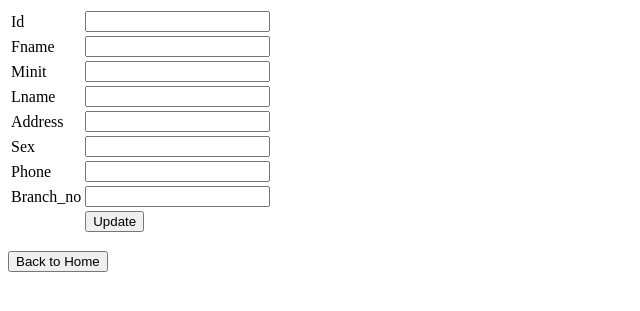
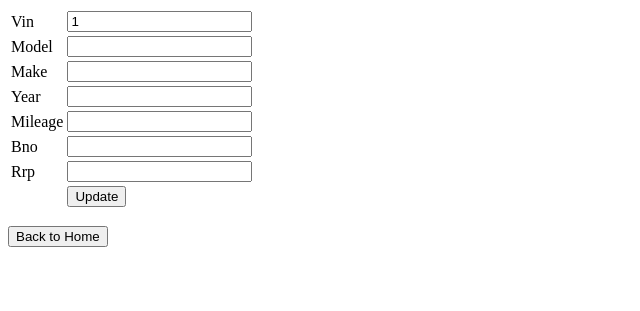
Before and after one commit to visionary-s/used-car-sale-db, a PHP site: page /edit.php?Vin=1 in a window 1280 px wide. Shown: the top 311 px of the page, without its empty margins (0-640 px from the left). Run offline with PHP 8.4, Linux system fonts and the light colour scheme; data comes from the database, SQL or seed files in the repository; data that the repository does not hold is empty.

Commit message:
Object table changed
webpages are modified to demonstrate CRUD operations on "Cars" table instead of "dealers" table.

```diff
--- a/dealers_crud/delete.php
+++ b/dealers_crud/delete.php
@@ -3,10 +3,10 @@
 include("config.php");
 
 //getting id of the data from url
-$Id = $_GET['Id'];
+$Vin = $_GET['Vin'];
 
 //deleting the row from table
-$result = mysqli_query($mysqli, "DELETE FROM dealers WHERE Id=$Id");
+$result = mysqli_query($mysqli, "DELETE FROM Cars WHERE Vin=$Vin");
 
 //redirecting to the display page (index.php in our case)
 header("Location:index.php");
--- a/dealers_crud/edit.php
+++ b/dealers_crud/edit.php
@@ -5,21 +5,20 @@ include_once("config.php");
 if(isset($_POST['update']))
 {
 
-	$Id = mysqli_real_escape_string($mysqli, $_POST['Id']);
+	$Vin = mysqli_real_escape_string($mysqli, $_POST['Vin']);
 
-	$Fname = mysqli_real_escape_string($mysqli, $_POST['Fname']);
-	$Minit = mysqli_real_escape_string($mysqli, $_POST['Minit']);
-	$Lname = mysqli_real_escape_string($mysqli, $_POST['Lname']);
-	$Address = mysqli_real_escape_string($mysqli, $_POST['Address']);
-	$Sex = mysqli_real_escape_string($mysqli, $_POST['Sex']);
-	$Phone = mysqli_real_escape_string($mysqli, $_POST['Phone']);
-	$Branch_no = mysqli_real_escape_string($mysqli, $_POST['Branch_no']);
+	$Model = mysqli_real_escape_string($mysqli, $_POST['Model']);
+	$Make = mysqli_real_escape_string($mysqli, $_POST['Make']);
+	$Year = mysqli_real_escape_string($mysqli, $_POST['Year']);
+	$Mileage = mysqli_real_escape_string($mysqli, $_POST['Mileage']);
+	$Bno = mysqli_real_escape_string($mysqli, $_POST['Bno']);
+	$Rrp = mysqli_real_escape_string($mysqli, $_POST['Rrp']);
 
 
 		mysqli_query($mysqli,"DELETE FROM branch WHERE Branch_no='$Branch_no");
 		//updating the table
 		mysqli_query($mysqli,"INSERT INTO branch(Bno) VALUES ('$Branch_no')");
-		$result = mysqli_query($mysqli, "UPDATE dealers SET Fname='$Fname',Minit='$Minit',Lname='$Lname',Address='$Address',Sex='$Sex',Phone='$Phone',Branch_no='$Branch_no' WHERE Id=$Id");
+		$result = mysqli_query($mysqli, "UPDATE Cars SET Vin='$Vin',Model='$Model',Make='$Make',Year='$Year',Mileage='$Mileage',Bno='$Bno',Rrp='$Rrp' WHERE Vin=$Vin");
 
 		//redirectig to the display page. In our case, it is index.php
 		header("Location: index.php");
@@ -28,23 +27,22 @@ if(isset($_POST['update']))
 ?>
 <?php
 //getting id from url
-$Id = $_GET['Id'];
+$Vin = $_GET['Vin'];
 
 //selecting data associated with this particular id
-$result = mysqli_query($mysqli, "SELECT * FROM dealers WHERE Id=$Id");
+$result = mysqli_query($mysqli, "SELECT * FROM Cars WHERE Vin=$Vin");
 
 
 while($res = mysqli_fetch_array($result))
 
 {
-	$Id=$res['Id'];
-	$Fname = $res['Fname'];
-	$Minit = $res['Minit'];
-	$Lname = $res['Lname'];
-	$Address = $res['Address'];
-	$Sex = $res['Sex'];
-	$Phone = $res['Phone'];
-	$Branch_no = $res['Branch_no'];
+	$Vin=$res['Vin'];
+	$Model = $res['Model'];
+	$Make = $res['Make'];
+	$Year = $res['Year'];
+	$Mileage = $res['Mileage'];
+	$Bno = $res['Bno'];
+	$Rrp = $res['Rrp'];
 }
 
 ?>
@@ -58,39 +56,36 @@ while($res = mysqli_fetch_array($result))
 	<form name="form1" method="POST" action="edit.php">
 		<table border="0">
 			<tr>
-				<td>Id</td>
-				<td><input type="text" name="Id" value="<?php echo $Id;?>" required></td>
+				<td>Vin</td>
+				<td><input type="text" name="Vin" value="<?php echo $Vin;?>" required></td>
 			</tr>
 			<tr>
-				<td>Fname</td>
-				<td><input type="text" name="Fname" value="<?php echo $Fname;?>" required></td>
+				<td>Model</td>
+				<td><input type="text" name="Model" value="<?php echo $Model;?>" required></td>
 			</tr>
 			<tr>
-				<td>Minit</td>
-				<td><input type="text" name="Minit" value="<?php echo $Minit;?>" ></td>
+				<td>Make</td>
+				<td><input type="text" name="Make" value="<?php echo $Make;?>" required></td>
 			</tr>
 			<tr>
-				<td>Lname</td>
-				<td><input type="text" name="Lname" value="<?php echo $Lname;?>" required></td>
+				<td>Year</td>
+				<td><input type="text" name="Year" value="<?php echo $Year;?>" required></td>
 			</tr>
 			<tr>
-				<td>Address</td>
-				<td><input type="text" name="Address" value="<?php echo $Address;?>" required></td>
+				<td>Mileage</td>
+				<td><input type="text" name="Mileage" value="<?php echo $Mileage;?>" required></td>
 			</tr>
 			<tr>
-				<td>Sex</td>
-				<td><input type="text" name="Sex" value="<?php echo $Sex;?>" required></td>
+				<td>Bno</td>
+				<td><input type="text" name="Bno" value="<?php echo $Bno;?>" required></td>
 			</tr>
 			<tr>
-				<td>Phone</td>
-				<td><input type="text" name="Phone" value="<?php echo $Phone;?>" required></td>
+				<td>Rrp</td>
+				<td><input type="text" name="Rrp" value="<?php echo $Rrp;?>" required></td>
 			</tr>
+
 			<tr>
-				<td>Branch_no</td>
-				<td><input type="text" name="Branch_no" value="<?php echo $Branch_no;?>" required></td>
-			</tr>
-			<tr>
-				<td><input type="hidden" name="Id" value=<?php echo $_GET['Id'];?>></td>
+				<td><input type="hidden" name="Vin" value=<?php echo $_GET['Vin'];?>></td>
 				<td><input type="submit" name="update" value="Update"></td>
 			</tr>
 		</table>
```
Also changed, not shown: dealers_crud/add.html (+14 -19 lines), dealers_crud/add.php (+8 -9 lines), dealers_crud/index.php (+18 -20 lines), dealers_crud/search.php (+16 -19 lines).
